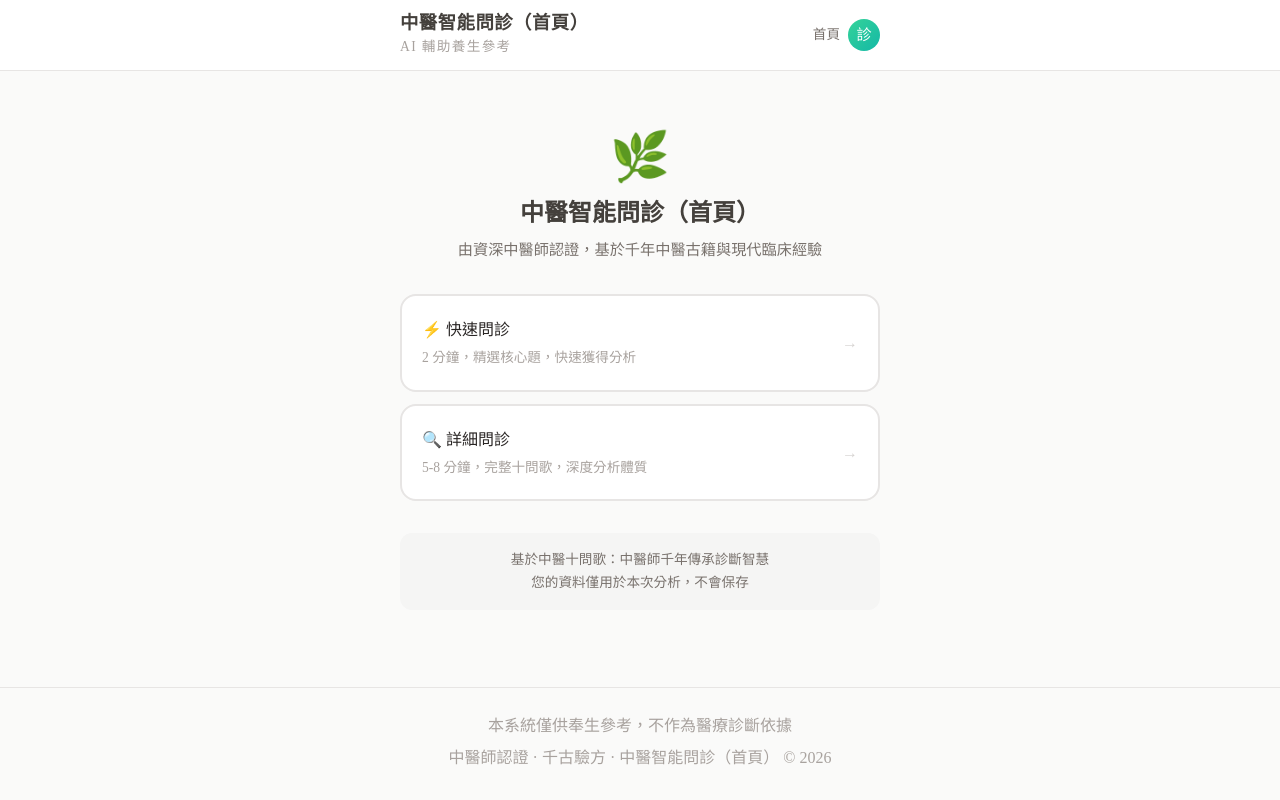
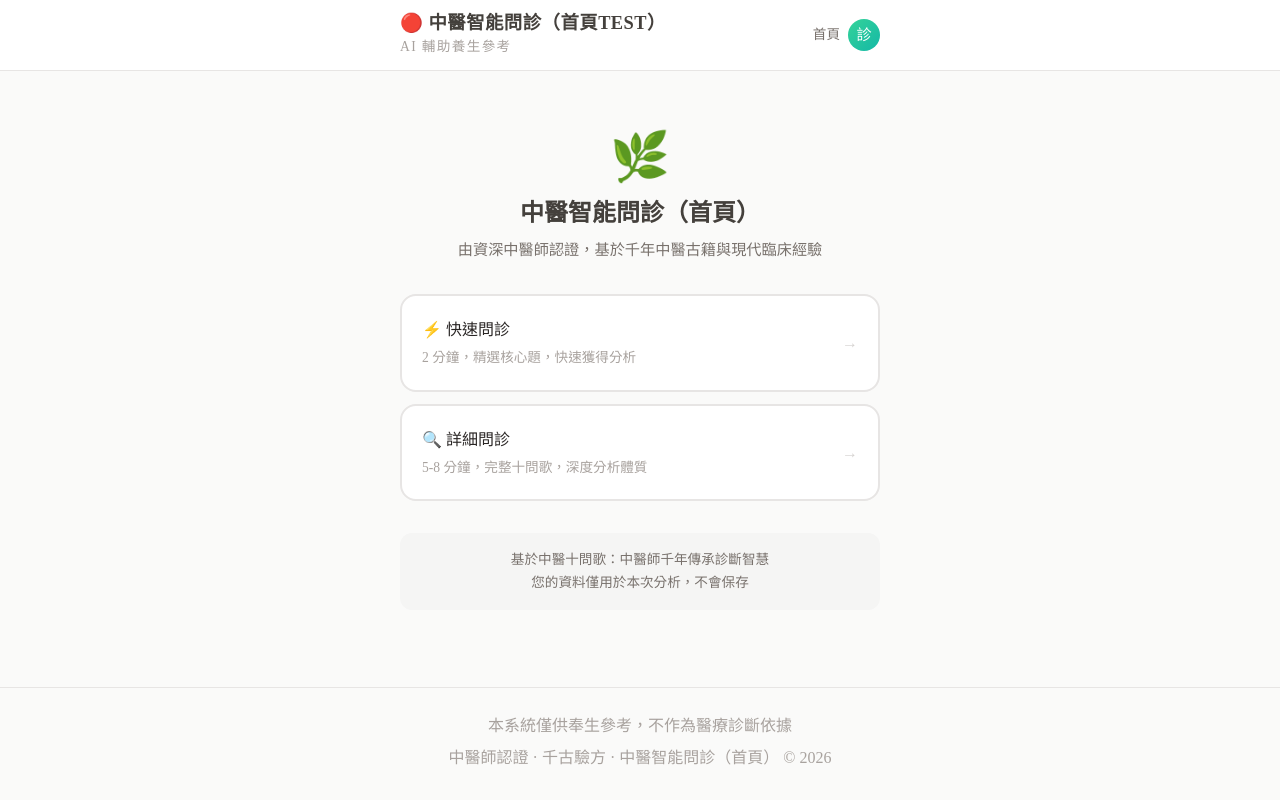
Before and after one commit to realtcmweb/tcm-knowledge-base, a Next.js app: page /zh-TW in a window 1280 px wide. Built offline with nearby package versions, Linux system fonts and the light colour scheme.

Commit message:
TEST: add visible marker to homepage

```diff
--- a/app/[locale]/page.tsx
+++ b/app/[locale]/page.tsx
@@ -474,7 +474,7 @@ export default function ConsultPage() {
       <header className="bg-white/90 backdrop-blur-sm border-b border-stone-200 sticky top-0 z-50">
         <div className="max-w-lg mx-auto px-4 py-3 flex items-center justify-between">
           <div>
-            <h1 className="text-lg font-light tracking-wide text-stone-700">中醫智能問診（首頁）</h1>
+            <h1 className="text-lg font-light tracking-wide text-stone-700">🔴 中醫智能問診（首頁TEST）</h1>
             <p className="text-xs text-stone-400 tracking-widest">AI 輔助養生參考</p>
           </div>
           <div className="flex items-center gap-2">
```
